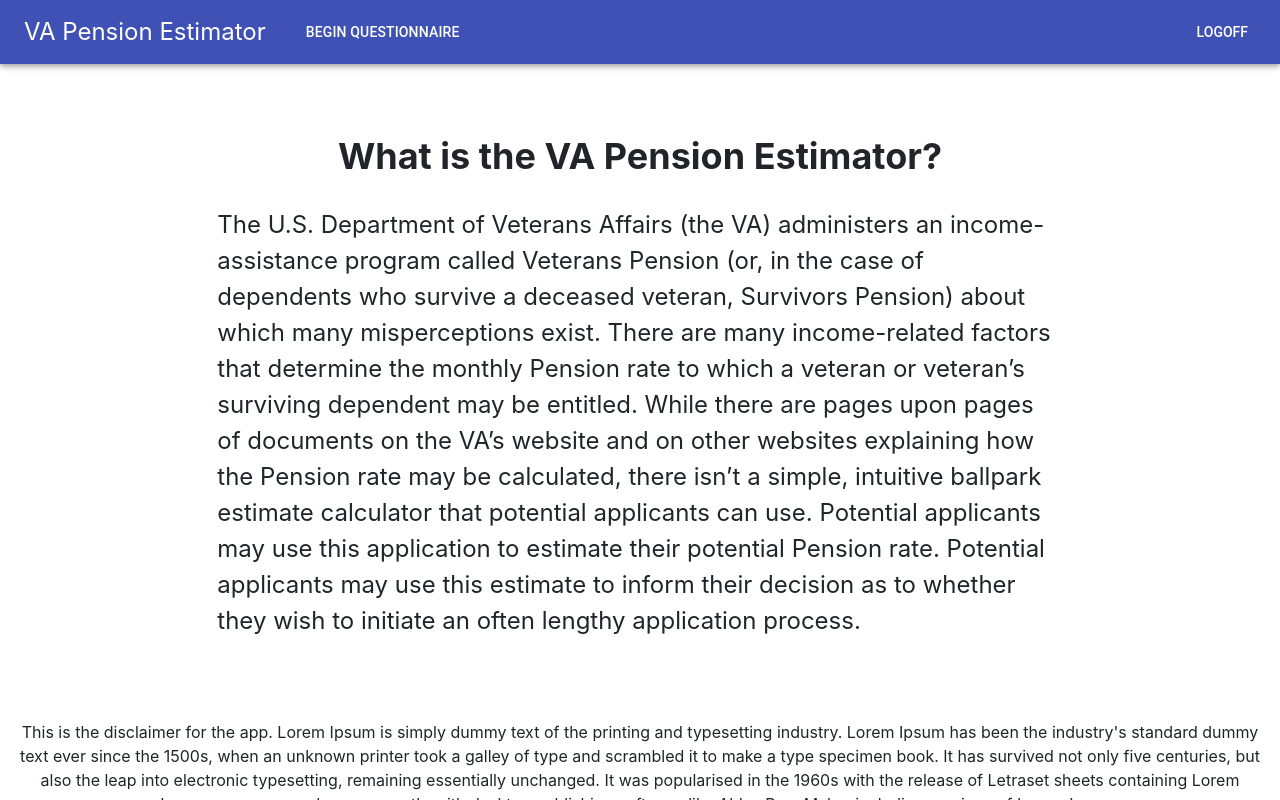
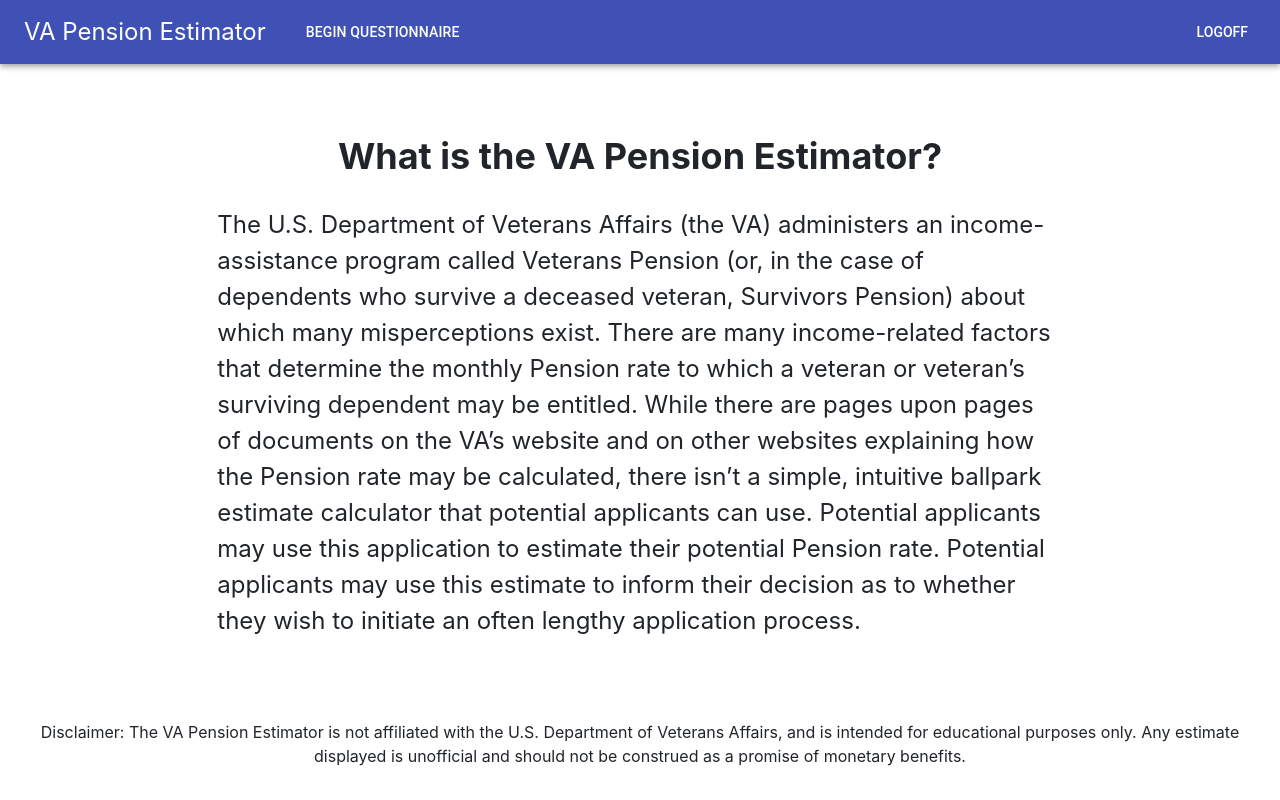
Before and after one commit to eghove/va-calculator, a React (Create React App) app in the folder client/: page / in a window 1280 px wide. Built offline with nearby package versions, Linux system fonts and the light colour scheme.

Commit message:
added in the text for the disclaimer to the footer

```diff
--- a/client/src/pages/HomePage.js
+++ b/client/src/pages/HomePage.js
@@ -28,12 +28,7 @@
                 <Grid item xs={2}></Grid>
           </Grid>
                 <Footer>
-                <p> This is the disclaimer for the app. Lorem Ipsum is simply dummy text of the printing and typesetting industry.
-                      Lorem Ipsum has been the industry's standard dummy text ever since the 1500s, when an unknown printer
-                      took a galley of type and scrambled it to make a type specimen book. It has survived not only five centuries,
-                      but also the leap into electronic typesetting, remaining essentially unchanged. It was popularised in the
-                      1960s with the release of Letraset sheets containing Lorem Ipsum passages, and more recently with desktop
-                      publishing software like Aldus PageMaker including versions of Lorem Ipsum.</p>
+                <p> Disclaimer: The VA Pension Estimator is not affiliated with the U.S. Department of Veterans Affairs, and is intended for educational purposes only. Any estimate displayed is unofficial and should not be construed as a promise of monetary benefits.</p>
 
                 </Footer>
 
```
